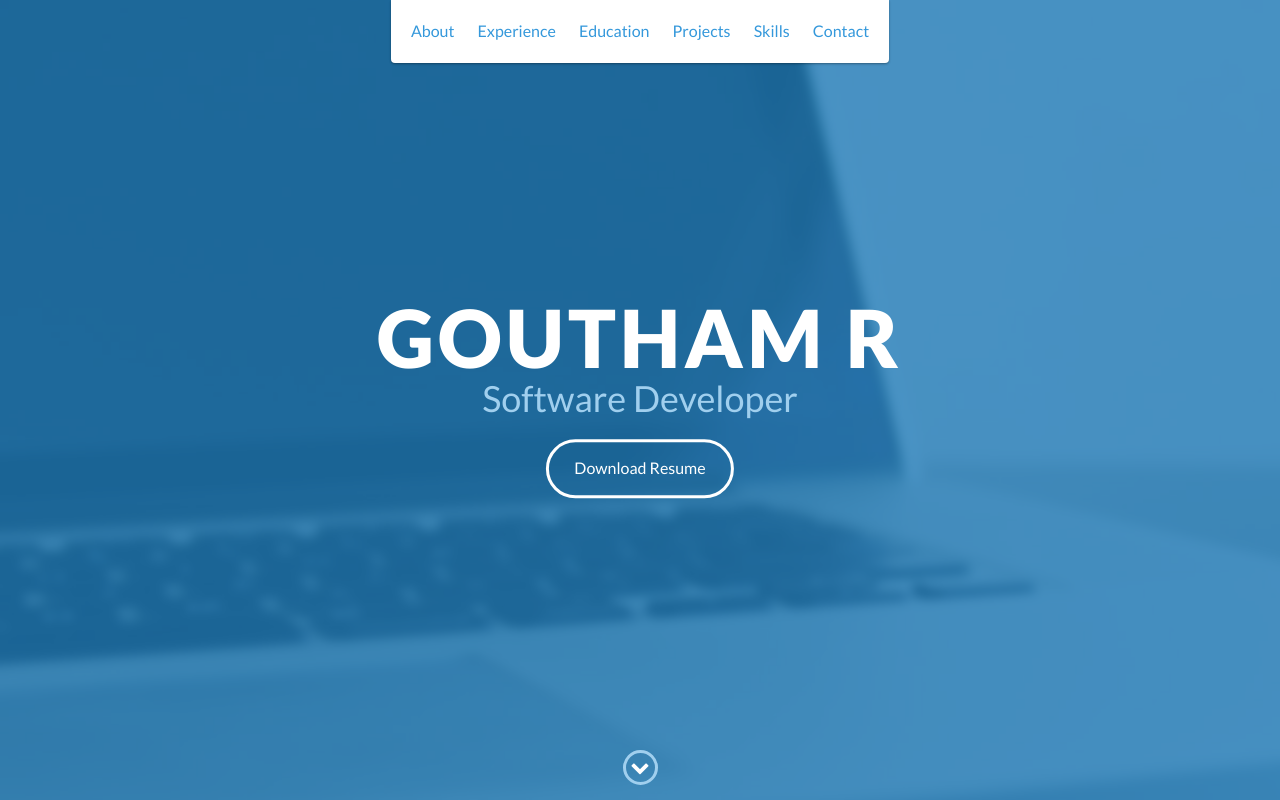
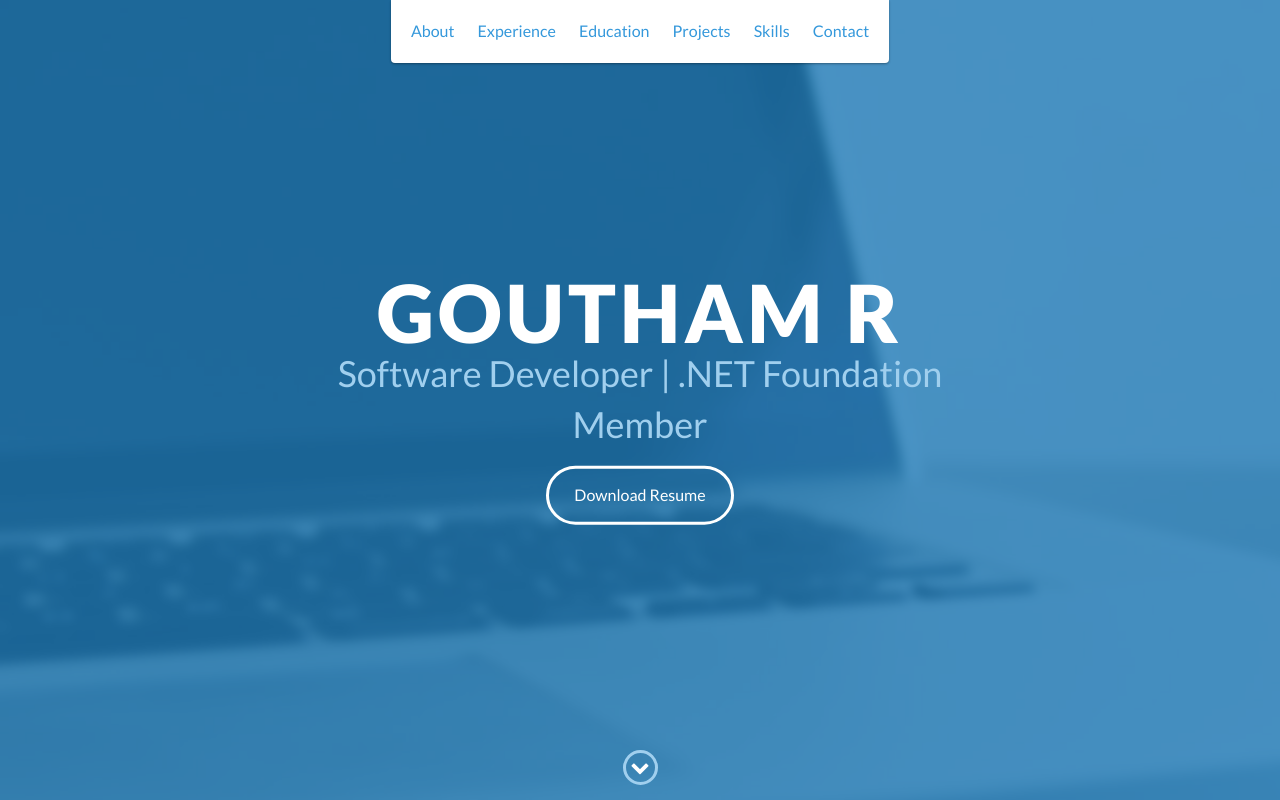
Before and after one commit to Druffl3/druffl3.github.io, a website: page index.html in a window 1280 px wide. Shown: the top 800 px of the page. Drawn offline with nearby package versions, Linux system fonts and the light colour scheme.

Commit message:
Updated resume

```diff
--- a/index.html
+++ b/index.html
@@ -49,8 +49,8 @@
     <div id="lead">
         <div id="lead-content">
             <h1>Goutham R</h1>
-            <h2>Software Developer</h2>
-            <a href="https://drive.google.com/file/d/1bxGMwn49usgxY-yWEir0esTkKg7qVJ1R/view?usp=sharing" class="btn-rounded-white">Download Resume</a>
+            <h2>Software Developer | .NET Foundation Member</h2>
+            <a href="https://drive.google.com/file/d/1hL23fnkECgVSq4eGgKnKuPZEK_3VA4xl/view?usp=sharing" class="btn-rounded-white">Download Resume</a>
         </div>
         <!-- End #lead-content -->
 
```
